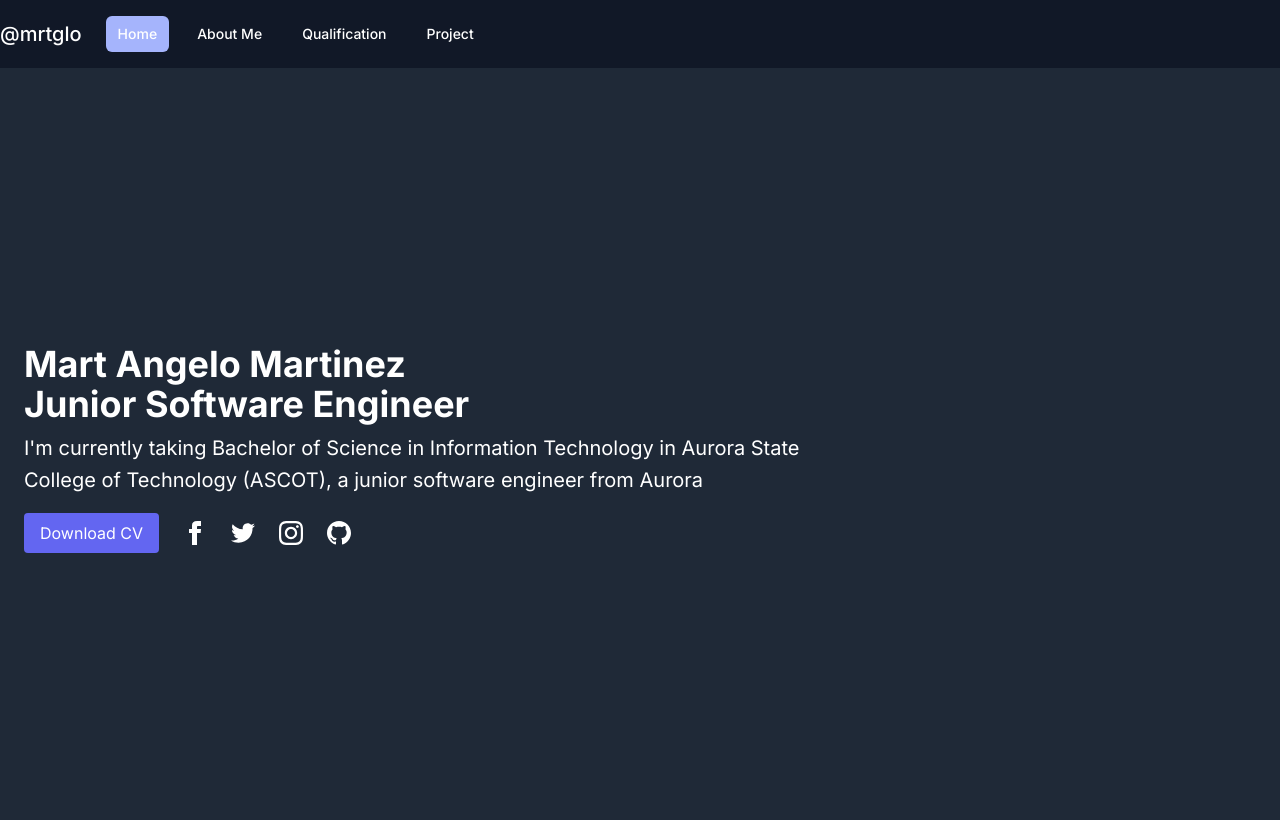
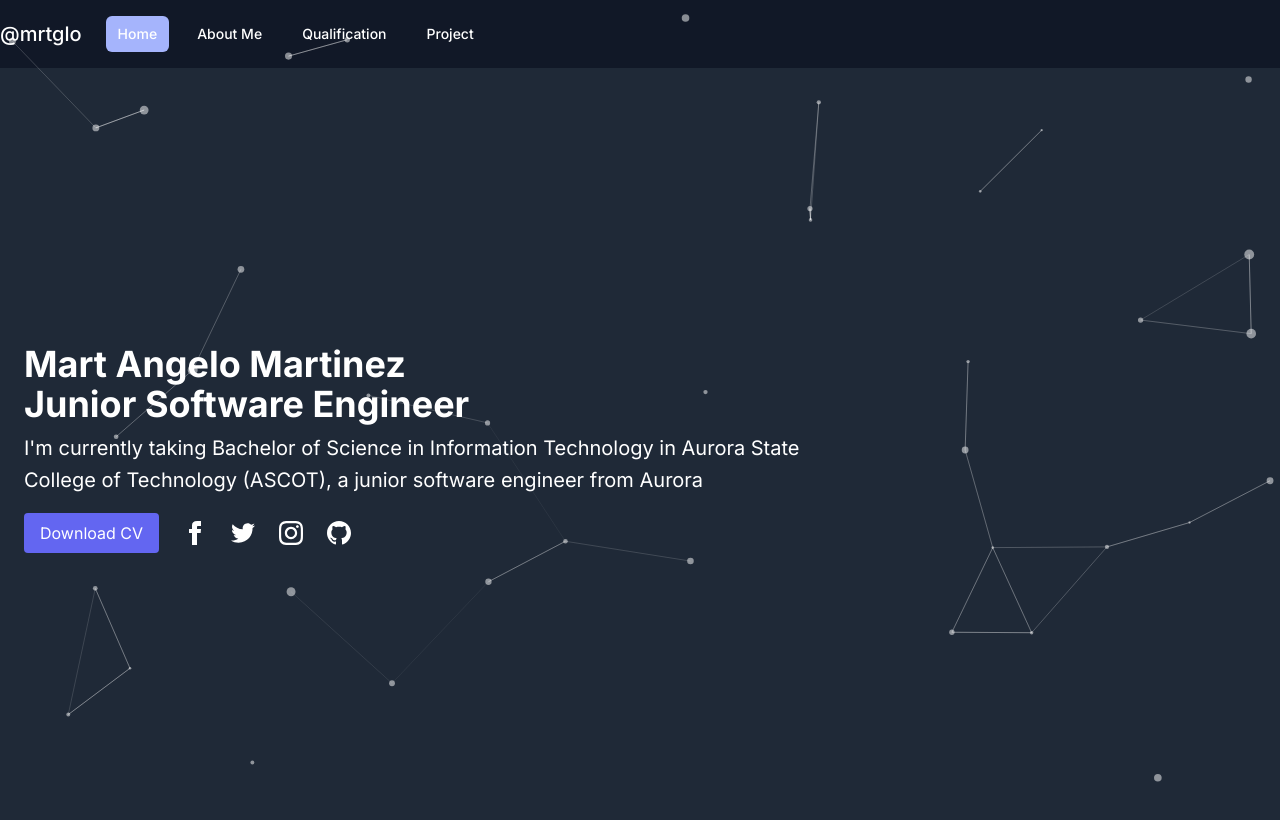
Before and after one commit to MartGelo/gelo-portfolio, a Next.js app: page / in a window 1280 px wide. Shown: the top 820 px of the page. Built offline with nearby package versions, Linux system fonts and the light colour scheme.

Commit message:
[ADD] particles js added

```diff
--- a/package.json
+++ b/package.json
@@ -14,6 +14,8 @@
         "@material-tailwind/react": "^2.1.9",
         "@radix-ui/react-label": "^2.0.2",
         "@radix-ui/react-slot": "^1.0.2",
+        "@tsparticles/react": "^3.0.0",
+        "@tsparticles/slim": "^3.2.2",
         "class-variance-authority": "^0.7.0",
         "clsx": "^2.1.0",
         "lucide-react": "^0.334.0",
--- /dev/null
+++ b/src/app/components/ParticleBackground.js
@@ -0,0 +1,116 @@
+'use client'
+import React, { useEffect, useMemo, useState } from 'react'
+import Particles, { initParticlesEngine } from '@tsparticles/react'
+// import { loadAll } from "@/tsparticles/all"; // if you are going to use `loadAll`, install the "@tsparticles/all" package too.
+// import { loadFull } from "tsparticles"; // if you are going to use `loadFull`, install the "tsparticles" package too.
+import { loadSlim } from '@tsparticles/slim' // if you are going to use `loadSlim`, install the "@tsparticles/slim" package too.
+// import { loadBasic } from "@tsparticles/basic"; // if you are going to use `loadBasic`, install the "@tsparticles/basic" package too.
+
+export default function ParticleBackground() {
+    const [init, setInit] = useState(false)
+
+    // this should be run only once per application lifetime
+    useEffect(() => {
+        initParticlesEngine(async (engine) => {
+            // you can initiate the tsParticles instance (engine) here, adding custom shapes or presets
+            // this loads the tsparticles package bundle, it's the easiest method for getting everything ready
+            // starting from v2 you can add only the features you need reducing the bundle size
+            //await loadAll(engine);
+            //await loadFull(engine);
+            await loadSlim(engine)
+            //await loadBasic(engine);
+        }).then(() => {
+            setInit(true)
+        })
+    }, [])
+
+    const particlesLoaded = (container) => {
+        console.log(container)
+    }
+
+    const options = useMemo(
+        () => ({
+            background: {
+                color: {
+                    value: '#0d47a1'
+                },
+                opacity: {
+                    value: 10
+                }
+            },
+            fpsLimit: 120,
+            interactivity: {
+                events: {
+                    onClick: {
+                        enable: true,
+                        mode: 'push'
+                    },
+                    onHover: {
+                        enable: true,
+                        mode: 'repulse'
+                    }
+                },
+                modes: {
+                    push: {
+                        quantity: 4
+                    },
+                    repulse: {
+                        distance: 200,
+                        duration: 0.4
+                    }
+                }
+            },
+            particles: {
+                color: {
+                    value: '#ffffff'
+                },
+                links: {
+                    color: '#ffffff',
+                    distance: 150,
+                    enable: true,
+                    opacity: 0.5,
+                    width: 1
+                },
+                move: {
+                    direction: 'none',
+                    enable: true,
+                    outModes: {
+                        default: 'bounce'
+                    },
+                    random: false,
+                    speed: 6,
+                    straight: false
+                },
+                number: {
+                    density: {
+                        enable: true
+                    },
+                    value: 80
+                },
+                opacity: {
+                    value: 0.5
+                },
+                shape: {
+                    type: 'circle'
+                },
+                size: {
+                    value: { min: 1, max: 5 }
+                }
+            },
+            detectRetina: true
+        }),
+        []
+    )
+
+    if (init) {
+        return (
+            <Particles
+                id="tsparticles"
+                particlesLoaded={particlesLoaded}
+                options={options}
+            />
+        )
+    }
+
+    return <></>
+}
--- a/src/app/globals.css
+++ b/src/app/globals.css
@@ -74,3 +74,24 @@
         @apply bg-background text-foreground;
     }
 }
+
+html,
+body {
+    margin: 0;
+    padding: 0;
+    overflow: hidden;
+}
+
+.particle-background {
+    position: fixed;
+    width: 100%;
+    height: 100%;
+    background-color: #2a2a2a;
+    opacity: 10;
+    z-index: -1;
+}
+
+.content {
+    position: relative;
+    z-index: 1;
+}
--- a/src/app/layout.jsx
+++ b/src/app/layout.jsx
@@ -2,6 +2,7 @@
 import './globals.css'
 import Head from 'next/head'
 import Navbar from './components/Navbar'
+import ParticleBackground from './components/ParticleBackground'
 
 const inter = Inter({ subsets: ['latin'] })
 
@@ -20,7 +21,7 @@
                     <link rel="icon" href="/favicon.ico" />
                 </Head>
                 <body className={inter.className}>
-                    <Navbar />
+                    <ParticleBackground /> <Navbar />
                     {children}
                 </body>
             </>
```
Also changed, not shown: 1 other file (tests, documents, lock files or other folders). Lines whose indentation alone changed are shown as unchanged.
